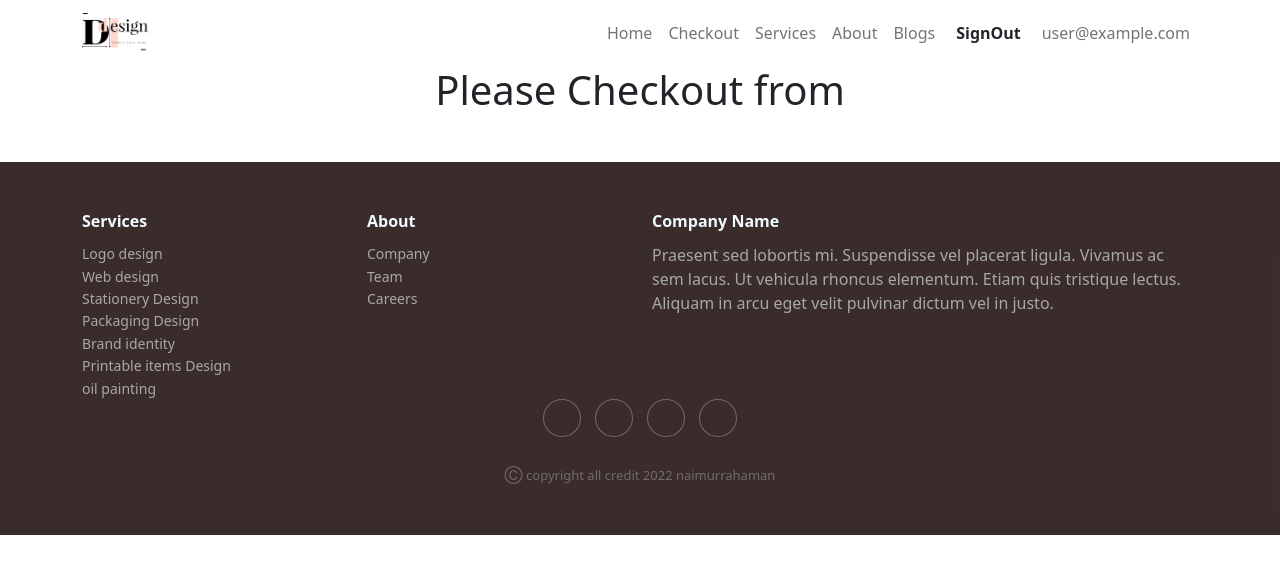
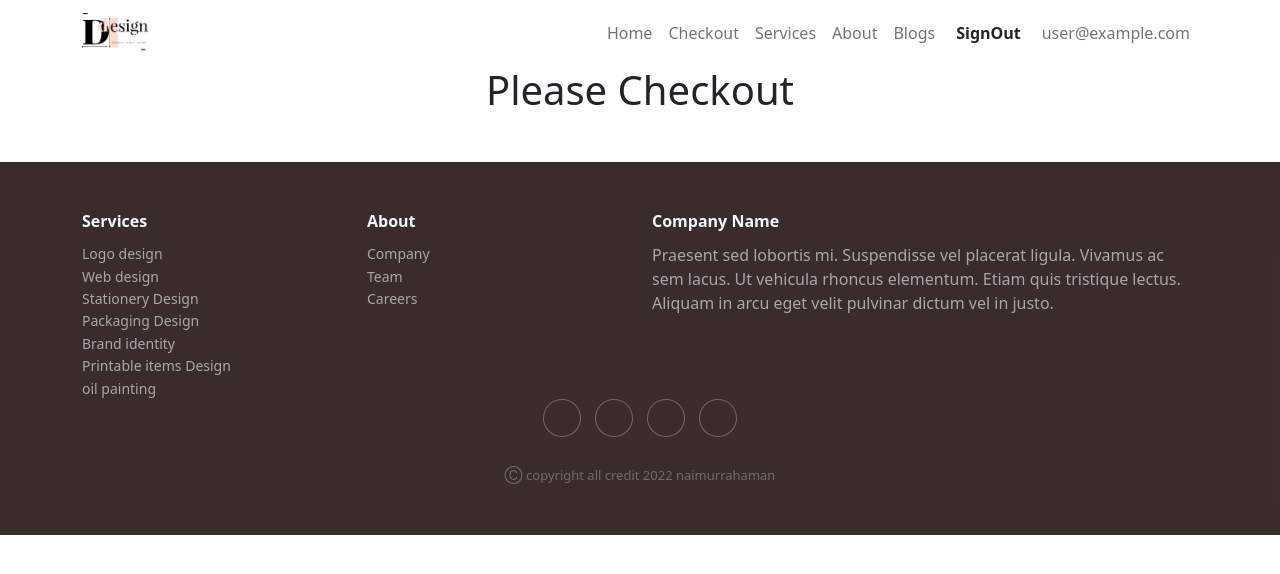
Before and after one commit to mdnaimurrahaman/creative-design-guide, a React (Create React App) app: page /checkout in a window 1280 px wide. Shown: the top 574 px of the page. Built offline with nearby package versions, Linux system fonts and the light colour scheme; no server answers; sample sign-in values are in the browser's storage; the HTML template or start-up script is replaced by a standard one.

Commit message:
Setup resetPassword auth system

```diff
--- a/src/Pages/Auth/Login/Login.js
+++ b/src/Pages/Auth/Login/Login.js
@@ -1,9 +1,9 @@
 import React, { useEffect, useState } from 'react';
-import { useSignInWithEmailAndPassword, useSignInWithGoogle } from 'react-firebase-hooks/auth';
+import { useSendPasswordResetEmail, useSignInWithEmailAndPassword, useSignInWithGoogle } from 'react-firebase-hooks/auth';
 import auth from '../../../firebase.init';
 import './Login.css'
 import { ToastContainer, toast } from 'react-toastify';
-  import 'react-toastify/dist/ReactToastify.css';
+import 'react-toastify/dist/ReactToastify.css';
 import { Link, useLocation, useNavigate } from 'react-router-dom';
 
 const Login = () => {
@@ -25,6 +25,8 @@ const Login = () => {
       ] = useSignInWithEmailAndPassword(auth);
 
       const [signInWithGoogle, googleUser, loading2, googleError]=useSignInWithGoogle(auth);
+
+      const [sendPasswordResetEmail, sending, error] = useSendPasswordResetEmail(auth);
 
 
     const handleEmailChange = (e)=> {
@@ -66,6 +68,11 @@ const Login = () => {
     }
    },[user])
 
+   const resetPassword = async() => {
+    await sendPasswordResetEmail(userInfo.email);
+    toast('Sent email reset your password');
+   }
+
     useEffect(()=>{
         const error = hookError || googleError
         if(error){
@@ -96,7 +103,7 @@ const Login = () => {
                 <button>Login</button>
 
                 <ToastContainer></ToastContainer>
-                <p className='text-center mt-3'>Forget password? <Link className='sign-link fw-bold pe-auto text-decoration-none' to="">Reset password</Link></p>
+                <p className='text-center mt-3'>Forget password? <Link onClick={resetPassword} className='sign-link fw-bold pe-auto text-decoration-none' to="">Reset password</Link></p>
 
             </form>
             <button onClick={()=> signInWithGoogle()}>Google SignIn</button>
--- a/src/Pages/Home/Checkout/Checkout.js
+++ b/src/Pages/Home/Checkout/Checkout.js
@@ -4,7 +4,7 @@ import './Checkout.css'
 const Checkout = () => {
   return (
     <div className="container">
-      <h1 className="text-center">Please Checkout from</h1>
+      <h1 className="text-center">Please Checkout</h1>
     </div>
   );
 };
```
